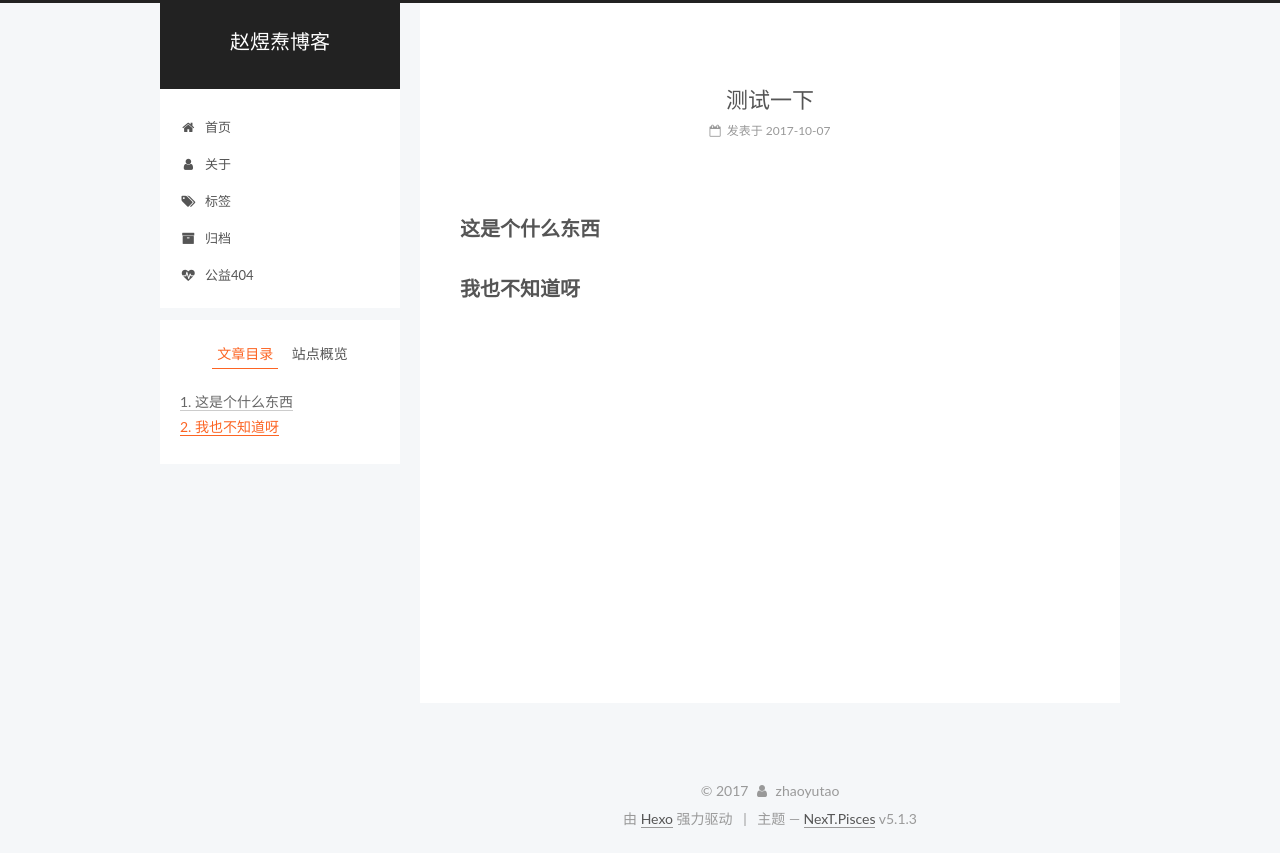
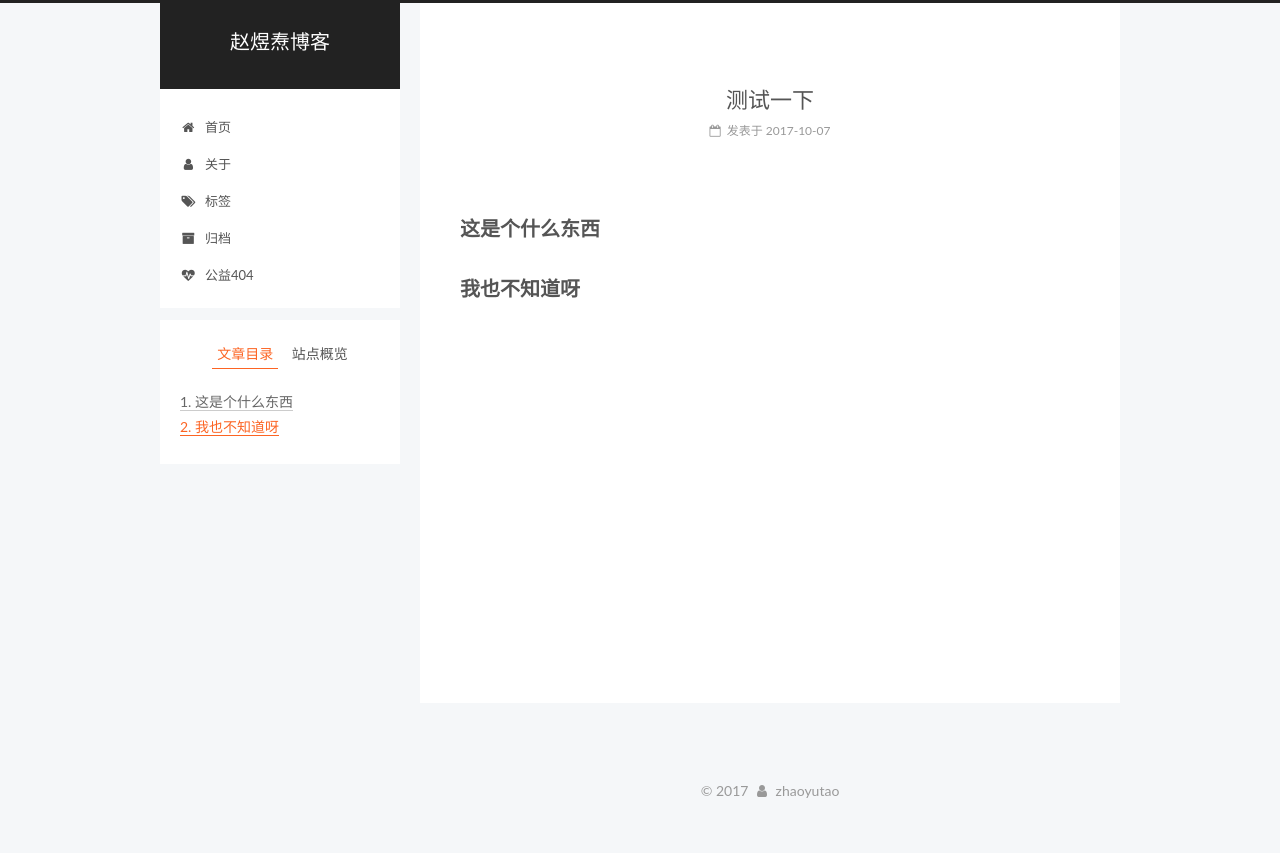
Before and after one commit to xiaokeng/xiaokeng.github.io, a plain HTML site: page 2017/10/07/测试一下/index.html in a window 1280 px wide. Drawn offline with Linux system fonts and the light colour scheme.

Commit message:
底部修改

```diff
--- a/2017/10/07/测试一下/index.html
+++ b/2017/10/07/测试一下/index.html
@@ -495,15 +495,15 @@
 </div>
 
 
-  <div class="powered-by">由 <a class="theme-link" target="_blank" href="https://hexo.io">Hexo</a> 强力驱动</div>
+  <div class="powered-by"> </div>
 
 
 
-  <span class="post-meta-divider">|</span>
+  <span class="post-meta-divider"> </span>
 
 
 
-  <div class="theme-info">主题 &mdash; <a class="theme-link" target="_blank" href="https://github.com/iissnan/hexo-theme-next">NexT.Pisces</a> v5.1.3</div>
+  <div class="theme-info"> </div>
 
 
 
--- a/css/main.css
+++ b/css/main.css
@@ -1823,7 +1823,7 @@ pre .javascript .function {
   width: 4px;
   height: 4px;
   border-radius: 50%;
-  background: #7773cf;
+  background: #f4f9d9;
 }
 .links-of-blogroll {
   font-size: 13px;
```
Also changed, not shown: archives/2017/10/index.html (+3 -3 lines), archives/2017/index.html (+3 -3 lines), archives/index.html (+3 -3 lines), index.html (+3 -3 lines).
